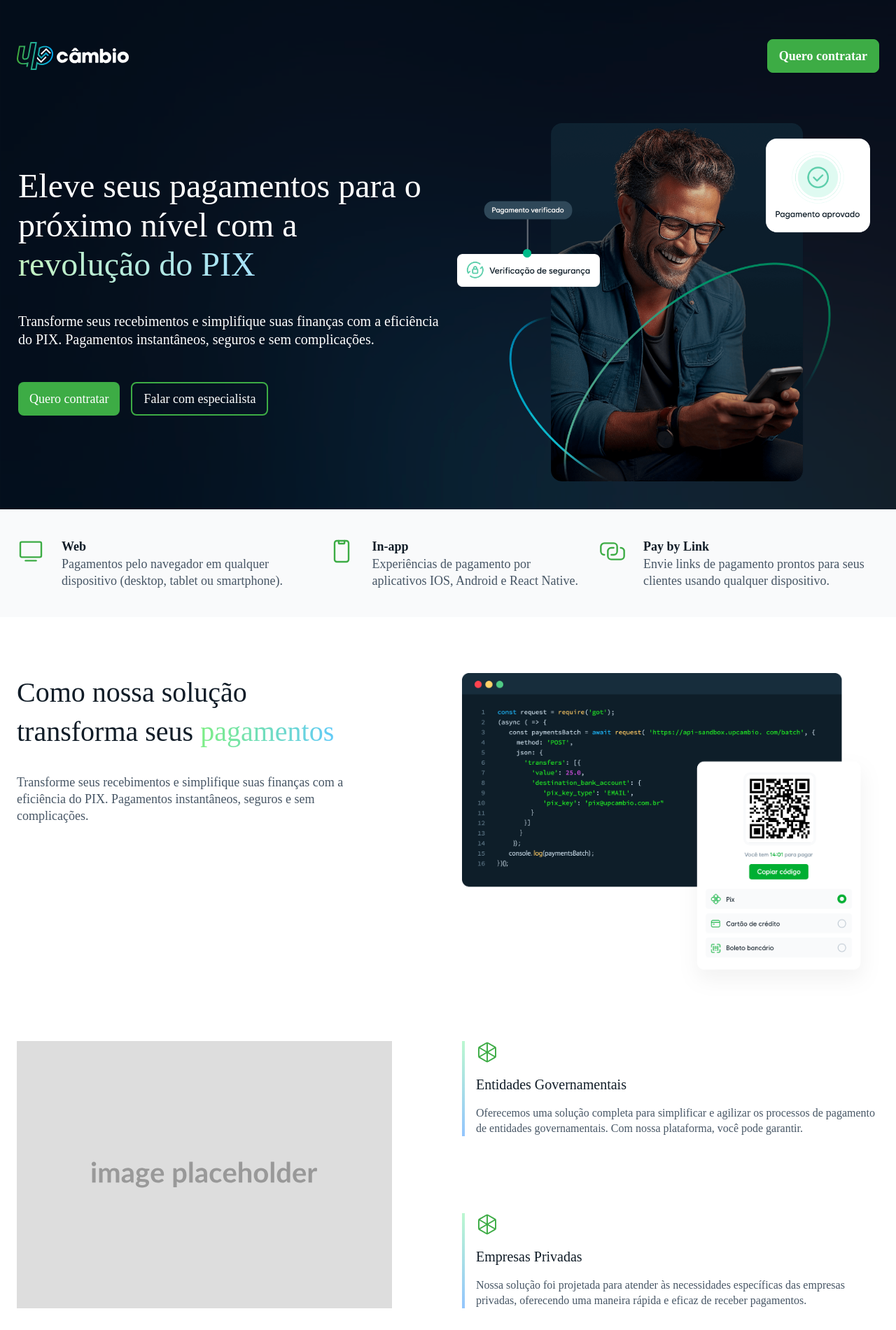
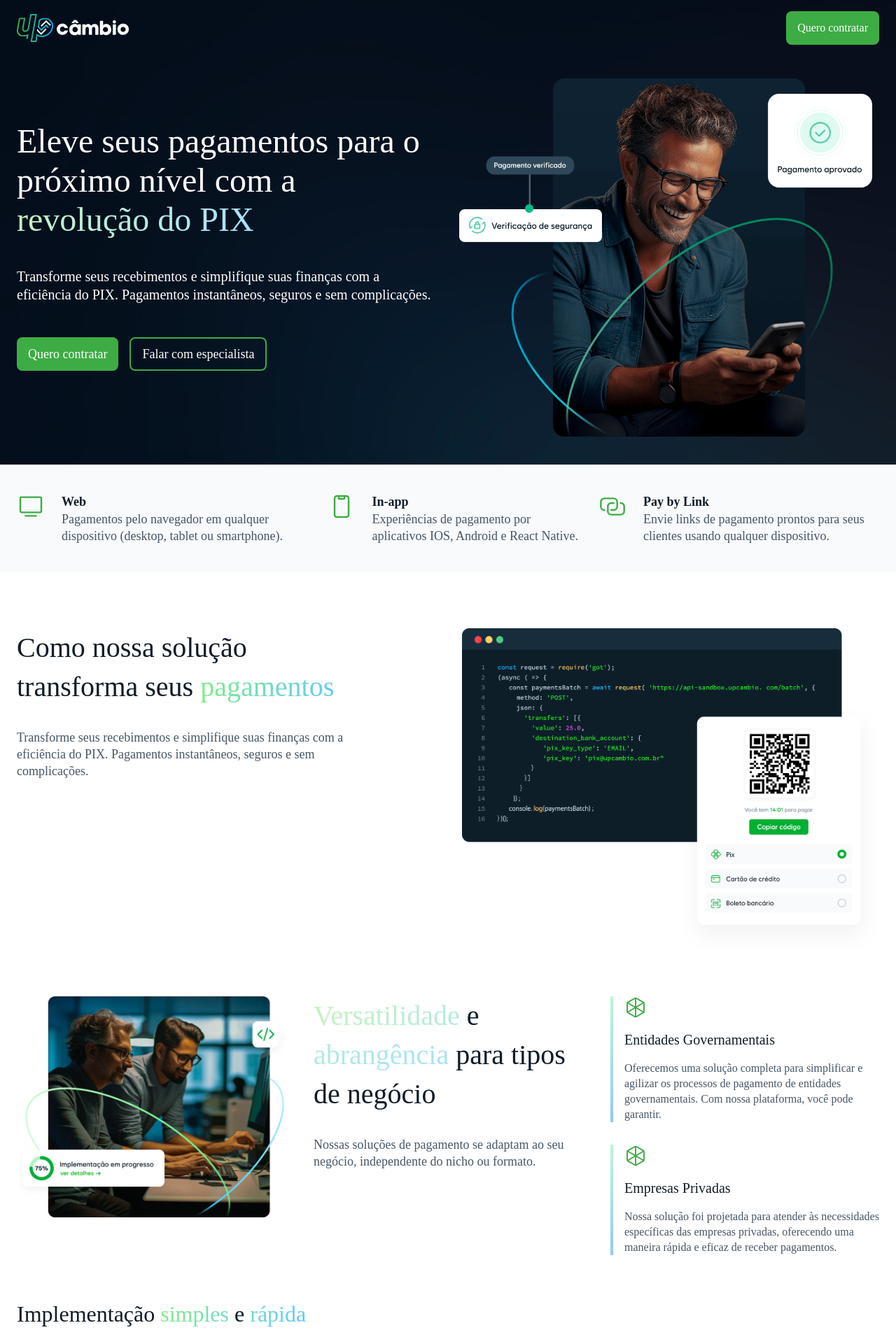
Before and after one commit to kfurfles/up-cambio, an Astro site: page / in a window 1280 px wide. Shown: the top 1901 px of the page at 70% size. Built offline with nearby package versions, Linux system fonts and the light colour scheme; Astro itself is replaced by a stand-in of ours; a web font is replaced by a local one.

Commit message:
general adjusts

```diff
--- a/src/components/Header.astro
+++ b/src/components/Header.astro
@@ -9,14 +9,14 @@ const URL_CONTACT = appendToUrlContact("");
 <header class="header">
   <div class="container mx-auto px-6">
     <div class="flex items-center justify-between py-4">
-      <div class="mx-auto lg:ml-0 lg:mr-auto">
+      <div class="lg:ml-0 lg:mr-auto">
         <Logo className="block" />
       </div>
-      <div class="hidden gap-4 md:gap-10 lg:flex">
+      <div class="gap-4 md:gap-10 lg:flex">
         <a
           href={URL_CONTACT}
           target="_blank"
-          class="btn btn-up-primary w-fit"
+          class="w-fit h-9 min-h-9 bg-primary-x300 px-4 py-3 rounded-lg text-neutral-x100 flex items-center lg:min-h-12"
         >
           Quero contratar
         </a>
--- a/src/pages/index.astro
+++ b/src/pages/index.astro
@@ -22,7 +22,7 @@ import Form from "../sections/Form/Index.astro";
   </div>
   <main class="relative max-w-[100vw] overflow-hidden">
     <div class="relative z-30">
-      <div class="bg-[url('/img/hero/bg-hero.png')] py-10 grid grid-cols-1 gap-6">
+      <div class="bg-[url('/img/hero/bg-hero.png')] grid grid-cols-1">
         <Header />
         <Hero />
       </div>
--- a/src/sections/Benefits/Index.astro
+++ b/src/sections/Benefits/Index.astro
@@ -4,8 +4,8 @@ import Steps from "@/components/Steps.astro";
 
 <section class="container mx-auto px-6 mt-14 lg:mt-40">
   <div class="grid grid-cols-1 gap-14 lg:grid-cols-3">
-    <div class="grid grid-cols-1 text-left lg:text-center">
-      <div class="headline-regular-3 lg:headline-regular-2">
+    <div class="grid grid-cols-1 text-left">
+      <div class="headline-regular-3 lg:headline-regular-2 inline">
         Desfrute dos benefícios
         <span class="gradient-horizontal-light inline">
           exclusivos
@@ -13,7 +13,7 @@ import Steps from "@/components/Steps.astro";
           negócio
         </span>
       </div>
-      <p class="paragraph-3 mt-6 lg:mt-8 text-neutral-x500">
+      <p class="paragraph-3 lg:paragraph-2 mt-6 lg:mt-8 text-neutral-x500">
         Descubra como nossa solução pode impulsionar seu negócio, proporcionando agilidade, controle e economia. Simplificamos os pagamentos para que você possa se concentrar no que realmente importa: o crescimento.
       </p>
     </div>
--- a/src/sections/BussinesSections/Index.astro
+++ b/src/sections/BussinesSections/Index.astro
@@ -3,9 +3,30 @@ import Steps from "./components/Steps.astro";
 ---
 
 <section class="container mx-auto px-6 mt-12 lg:mt-16">
-  <div class="grid grid-cols-1 gap-10 lg:grid-cols-2">
+  <div class="grid grid-cols-1 gap-10 lg:grid-cols-3">
 
-    <div class="reveal-bottom lg:order-2 lg:ml-auto">
+    <div class="text-left lg:order-2">
+      <div class="headline-regular-3 lg:headline-regular-2">
+        <span class="gradient-horizontal-light inline">
+          Versatilidade <span class="gradient-neutral-x600 inline">e</span> abrangência
+        </span>
+        para tipos de negócio
+      </div>
+      <p class="paragraph-3 lg:paragraph-2 mt-6 lg:mt-8 text-neutral-x500">
+        Nossas soluções de pagamento se adaptam ao seu negócio, independente do nicho ou formato.
+      </p>
+    </div>
+
+    <div class="reveal-bottom lg:order-1">
+      <div class="relative mx-auto lg:mr-auto lg:ml-0 w-full max-w-[428px]">
+        <img
+          class="reveal-bottom relative w-full"
+          src="/img/bussines-sections/img-how-works.png"
+        />
+      </div>
+    </div>
+
+    <div class="reveal-bottom lg:order-3 lg:ml-auto">
       <Steps
         list={[
           {
@@ -19,14 +40,5 @@ import Steps from "./components/Steps.astro";
         ]}
       />
     </div>
-
-    <div class="reveal-bottom lg:order-1">
-      <div class="relative mx-auto lg:mr-auto lg:ml-0 w-full max-w-[536px]">
-        <img
-          class="reveal-bottom relative"
-          src="/img/bussines-sections/main-image.svg"
-        />
-      </div>
-    </div>
   </div>
 </section>
--- a/src/sections/Hero/Index.astro
+++ b/src/sections/Hero/Index.astro
@@ -2,19 +2,19 @@
 import Title from "./components/Title/Index.astro";
 ---
 
-<section class="container mx-auto px-6">
-  <div class="grid grid-cols-1 lg:grid-cols-2">
-    <div class="reveal-left flex items-center">
-      <Title />
-    </div>
-
-    <div class="reveal-bottom mt-8">
-      <div class="relative mx-auto w-full max-w-[590px]">
+<section class="container mx-auto px-6 mb-10">
+  <div class="grid grid-cols-1 lg:grid-cols-2 gap-8">
+    <div class="reveal-bottom mt-8 lg:order-2">
+      <div class="relative w-full max-w-[590px]">
         <img
           class="reveal-bottom relative"
           src="/img/hero/hero-image.png"
         />
       </div>
     </div>
+
+    <div class="reveal-left flex items-center lg:order-1">
+      <Title />
+    </div>
   </div>
 </section>
--- a/src/sections/Hero/components/Title/Index.astro
+++ b/src/sections/Hero/components/Title/Index.astro
@@ -3,25 +3,25 @@ import { appendToUrlContact } from '@/contansts/index'
 const URL_CONTACT = appendToUrlContact('')
 ---
 
-<div class="grid grid-cols-1 text-center lg:text-left max-w-[612px] mx-auto">
-  <div class="headline-regular-1 text-neutral-x100">
+<div class="grid grid-cols-1 text-left max-w-[612px] mx-auto">
+  <div class="headline-regular-3 lg:headline-regular-1 text-neutral-x100">
     Eleve seus pagamentos para o próximo nível com a <span class="gradient-horizontal-light">revolução do PIX</span>
   </div>
-  <p class="paragraph-1 text-neutral-x100 mt-10">
+  <p class="paragraph-3 lg:paragraph-1 text-neutral-x100 mt-10">
     Transforme seus recebimentos e simplifique suas finanças com a eficiência do PIX. Pagamentos instantâneos, seguros e sem complicações.
   </p>
   <div class="flex gap-4 items-center justify-center mt-12 flex-col sm:flex-row lg:justify-start">
     <a
       href={URL_CONTACT}
       target="_blank"
-      class="btn-up-primary"
+      class="btn-up-primary w-full lg:w-fit"
     >
       Quero contratar
     </a>
     <a
       href={URL_CONTACT}
       target="_blank"
-      class="btn-up-secondary"
+      class="btn-up-secondary w-full lg:w-fit"
     >
       Falar com especialista
     </a>
```
Also changed, not shown: public/img/bussines-sections/img-how-works.png (added).
